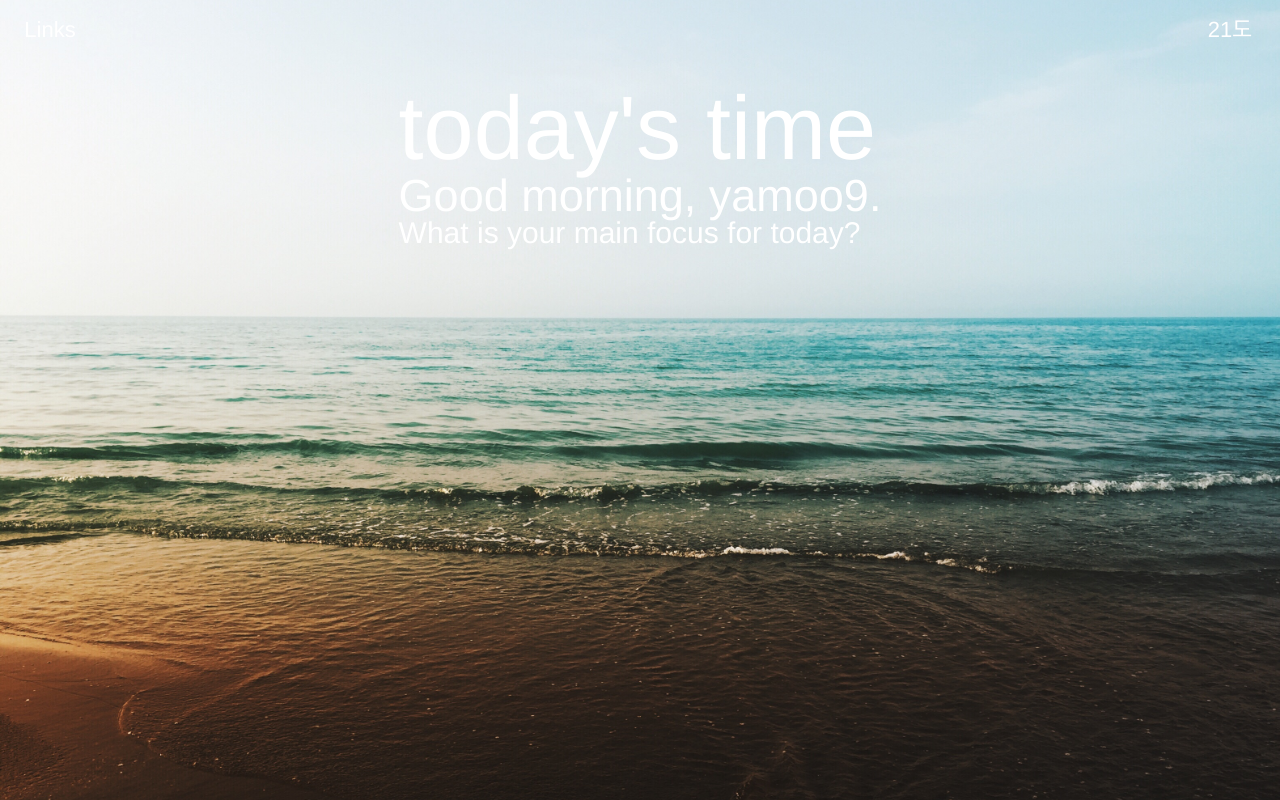
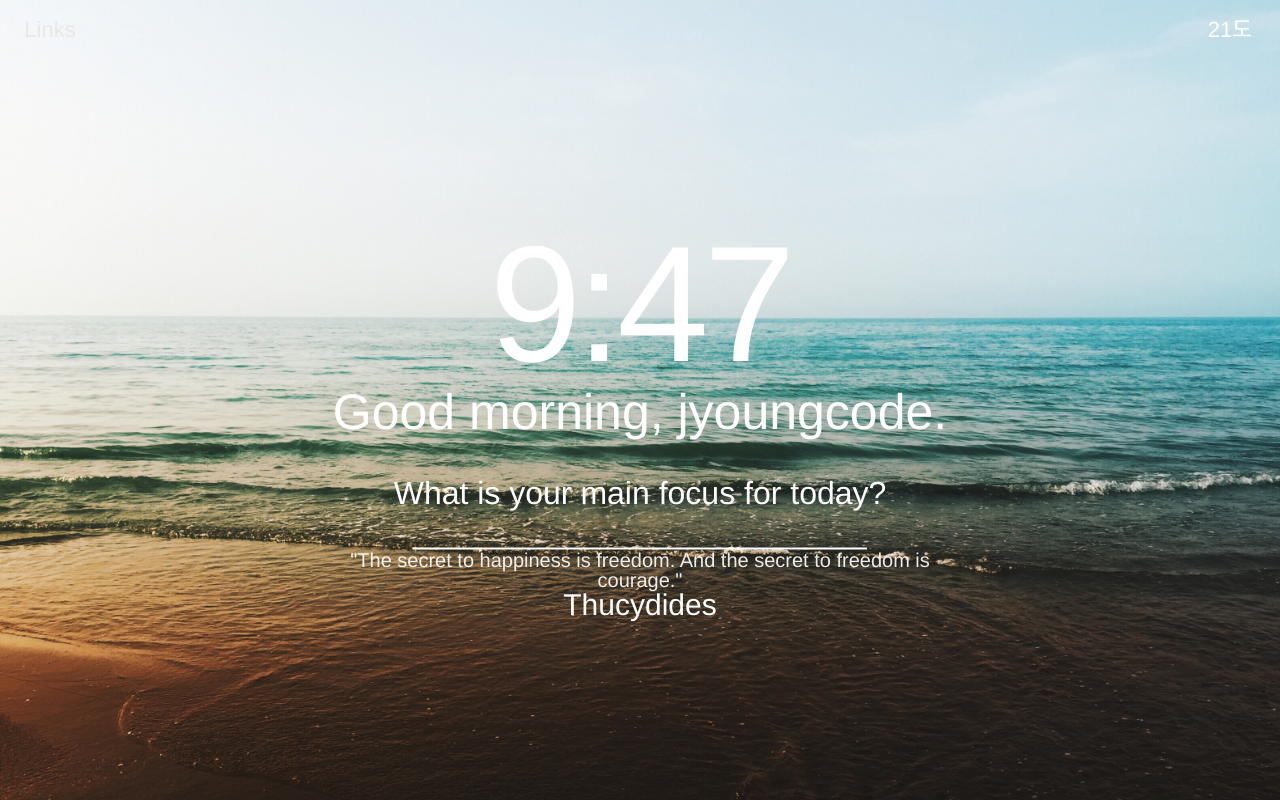
Before and after one commit to jyoungcode/miniproject, a plain HTML site: page 03position_beach/beach.html in a window 1280 px wide. Drawn offline with Linux system fonts and the light colour scheme.

Commit message:
[ Momentum ] UPDATE

```diff
--- a/03position_beach/beach.html
+++ b/03position_beach/beach.html
@@ -18,12 +18,25 @@
 
     <div class="ui_main">
       <div class="time">
-        <h1>today's time</h1>
+        <h1>9:47</h1>
+        <span class="ampm">PM</span>
       </div>
-      <p>Good morning, yamoo9.</p>
-      <p>What is your main focus for today?</p>
-      <!-- <input type="text" name="name" value=""> -->
-    </div><!--main-->
+      <div class="greet">
+        <h2>Good</h2>
+        <span>morning</span>, <span>jyoungcode</span>.
+      </div>
+      <h3>What is your main focus for today?</h3>
+      <input type="text" name="name" value="">
+      <!-- <div class="sentence"> -->
+      <blockquote cite="http://www.brainyquote.com/quotes/quotes/t/thucydides384481.html">
+        <p>"The secret to happiness is freedom. And the secret to freedom is courage."</p>
+        <cite>Thucydides</cite>
+        <!-- blockquote 인데 안에 트위터 아이콘 들어가도 되나? -->
+        <span></span>
+      </blockquote>
+      <!-- </div><!--sentence -->
+
+    </div><!--ui_main-->
   </div><!--wrap-->
 </body>
 </html>
--- a/03position_beach/css/beach.css
+++ b/03position_beach/css/beach.css
@@ -1,4 +1,4 @@
-html {
+html,body {
   background: url('../images/sea.jpg') no-repeat center;
   -webkit-background-size: cover;
   -moz-background-size: cover;
@@ -10,8 +10,7 @@ html {
  /*min-width: 1024px;*/
 
  /* Set up proportionate scaling */
- width: 100%;
- height: 100%;
+ height: 100vh;
 
  /* Set up positioning */
  /*position: fixed;
@@ -20,25 +19,61 @@ html {
  /*https://css-tricks.com/perfect-full-page-background-image/*/
 }
 
+/* font-size를 모듈화로 빼기에는 각각 하나씩 다르다..*/
+/*em, rem 개념은 아는데 아직 적용시키기에 공부를 더 해야 할 것 같습니다.*/
 body {
   /*font-family: 'Oswald', sans-serif;*/
-  font-family: Helvetica, Arial, sans-serif;
+  font-family: "Helvetica Neue", Helvetica, Arial, sans-serif;
   font-size: 22px;
-  color: #fff;
+  color: #e7e7e7;
+}
+.wrap {
   position: relative;
 }
-/*.wrap {
-  border: 1px solid black;
+[class^="ui_"] {
+  position : absolute;
+}
+.ui_link {top: 0px; left: 0px;}
+.ui_weather {top:0px; right:0px; color: #fff;}
+.ui_location {left:0px; bottom:200px;}
+.ui_todo {right:0px; bottom: 200px;}
 
-}*/
 .ui_main {
+  margin-left: 50%;
+  transform: translate(-50%,50%);
   font-size: 30px;
+  color: #fff;
+  /*border: 1px solid black;*/
+  text-align: center;
 }
-.ui_main *:nth-child(2) {
-  font-size: 45px;
+.time > h1 {
+  font-size: 550%;
+  font-weight: 500;
+  letter-spacing: -5px;
+  text-align: center;
+  margin-top: 15px;
+  position: relative;
 }
-.time {
-  font-size: 90px;
+/* inline 요소는 text-indent 적용안되네...*/
+/* 왜? float을 적용하니 text-indent 적용되고
+없으면 적용이 안될까.. */
+.ampm {
+  position: absolute;
+  left: 75%;
+  top: 35%;
+  opacity: 0;
+}
+
+.ui_main .greet {
+  font-size: 50px;
+  margin-bottom: 40px;
+}
+.ui_main .greet h2 {
+  display: inline;
+}
+.ui_main > h3 {
+  font-size: 32px;
+  margin-bottom: 10px;
 }
 .common {
   width: 100px;
@@ -47,19 +82,18 @@ body {
   line-height: 50px;
   padding-top: 5px;
   padding-bottom: 5px;
-  /*border: 1px solid black;*/
+}
+.ui_main > input {
+  width: 450px;
+  background: 0;
+  border: 0;
+  border-bottom: 2px solid #fff;
+  text-align: center;
+  cursor: auto;
 }
 
-[class^="ui_"] {
-  position : absolute;
+blockquote p {
+  font-size: 20px;
+  color: rgba(255,255,255, 0.9);
+
 }
-.ui_link {top: 0; left: 0;}
-.ui_weather {top:0; right:0}
-.ui_location {left:0; bottom:0;}
-.ui_todo {right: 0; bottom: 0;}
-.ui_main {
-  /*text-align: center;*/
-
-  margin-left: 50%;
-  transform: translate(-50%,50%);
-  }
--- a/05position_player/css/02-position.css
+++ b/05position_player/css/02-position.css
@@ -68,7 +68,6 @@ body {
 [class*="button-"]:focus .fa {
   color: inherit;
 }
-
 [class*="button-"]:first-child {
   margin: 0;
   border-radius: 25px 0px 0px 25px;
```
Also changed, not shown: index.html (+2 -0 lines), 03position_beach/images/Essential-Icons.png (added), 03position_beach/images/Weather-and-Nature-Icons.png (added).
